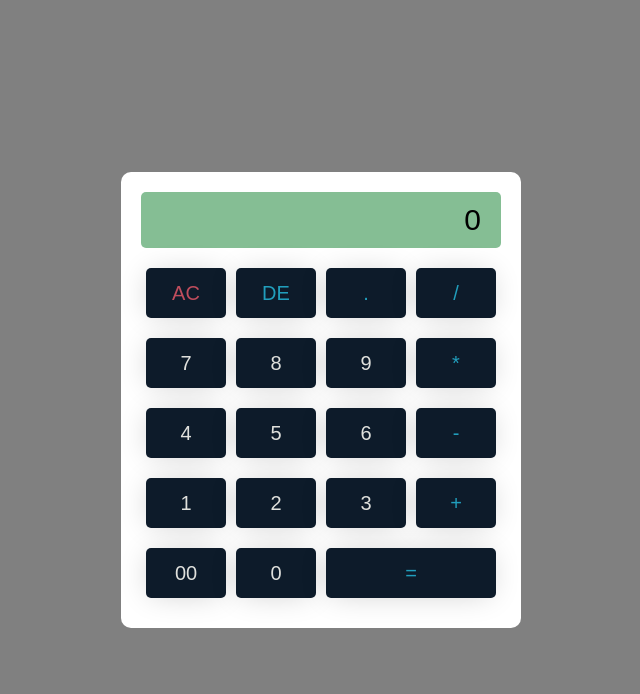
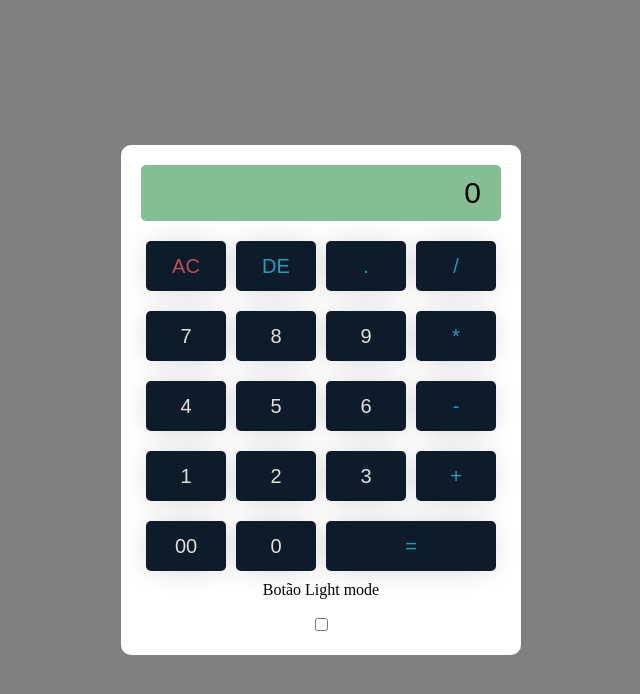
Before and after one commit to ErickFloress/Calculadora, a plain HTML site: page index.html in a window 1280 px wide. Shown: the whole page, without its empty margins (319-959 px from the left). Drawn offline with Linux system fonts and the light colour scheme.

Commit message:
Update index.html
Add light mode

```diff
--- a/index.html
+++ b/index.html
@@ -13,6 +13,7 @@
 
 <body>
     <div id="calculator">
+
         <input type="text" id="display" placeholder="0" disabled>
         <br />
         <button id="ac" class="operator">AC</button>
@@ -40,7 +41,11 @@
         <button id="0">0</button>
         <button id="=" class="equal operator">=</button>
         <br />
+        <p>Botão Light mode</p>
+        <input type="checkbox" id="light-mode">
+
     </div>
     <script src="js/index.js"></script>
+    <script src="js/ligh-mode.js"></script>
 </body>
 </html>
```
